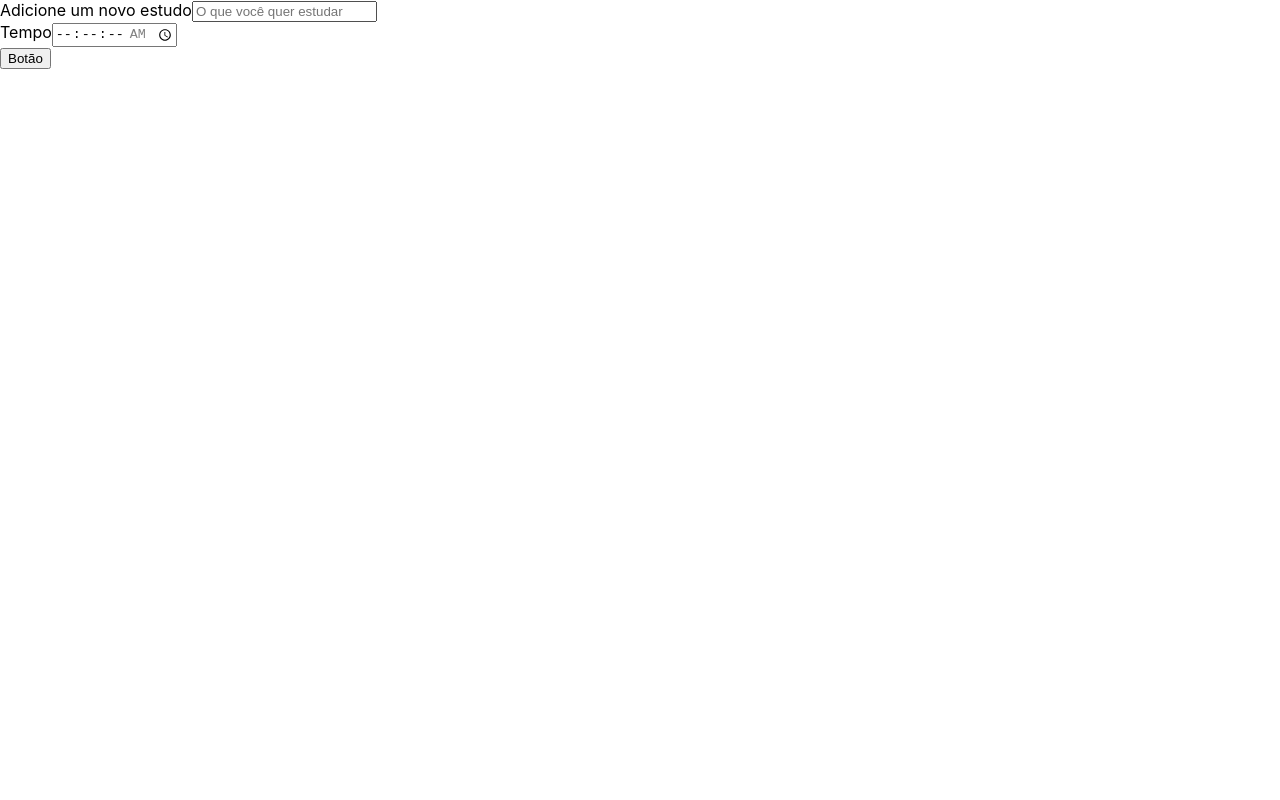
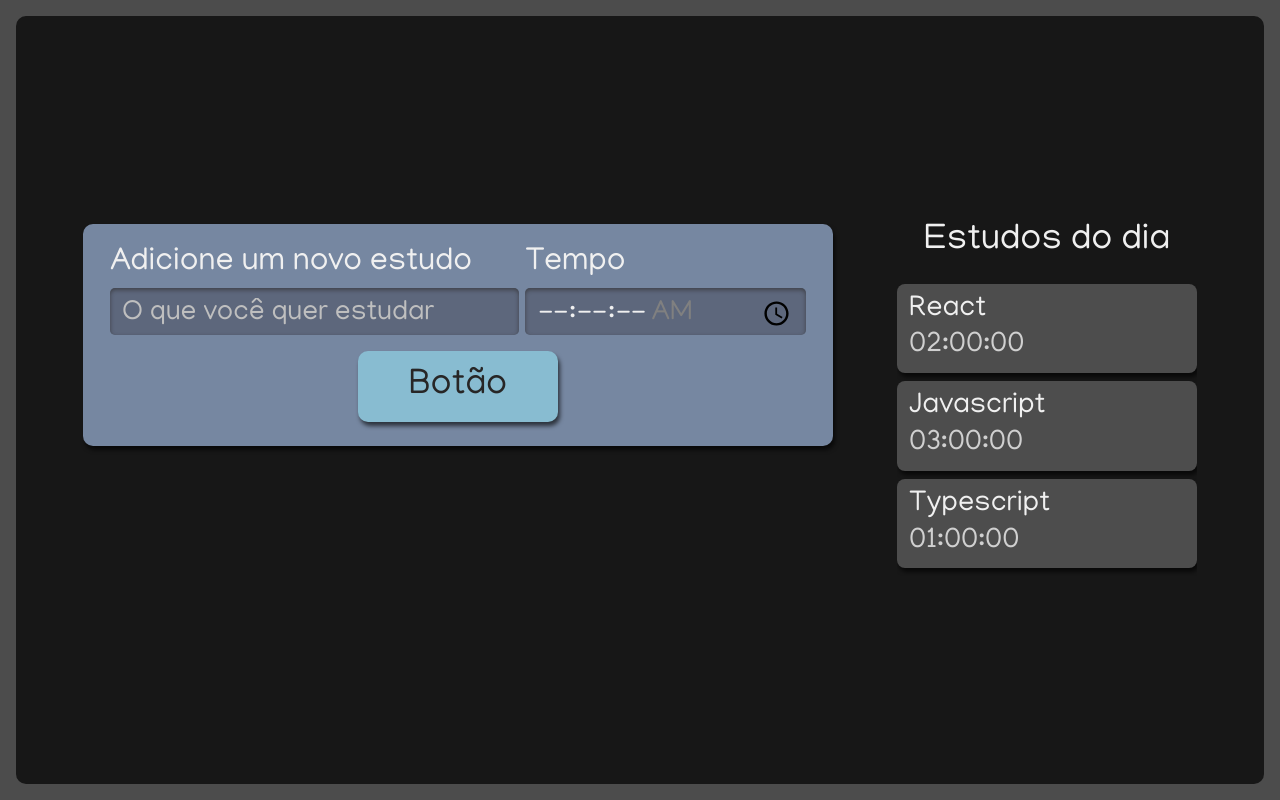
Before and after one commit to brunorochadelima/alura-studies, a React (Create React App) app: page / in a window 1280 px wide. Built offline with nearby package versions, Linux system fonts and the light colour scheme.

Commit message:
Aplicando CSS

```diff
--- a/package.json
+++ b/package.json
@@ -39,5 +39,8 @@
       "last 1 firefox version",
       "last 1 safari version"
     ]
+  },
+  "devDependencies": {
+    "sass": "^1.49.9"
   }
 }
--- a/src/App.tsx
+++ /dev/null
@@ -1,13 +0,0 @@
-import React from 'react';
-import Formulario from './components/formulário';
-
-function App() {
-  return (
-    <div className="App">
-      <Formulario/>
-    </div>
-  );
-}
-
-
-export default App;
--- a/src/components/botão/index.tsx
+++ b/src/components/botão/index.tsx
@@ -1,8 +1,9 @@
 import React from "react";
+import "../botão/style.scss"
 
 class Botao extends React.Component {
   render() {
-    return <button>Botão</button>;
+    return <button className="botao">Botão</button>;
   }
 }
 
--- /dev/null
+++ b/src/components/botão/style.scss
@@ -0,0 +1,25 @@
+.botao {
+  align-self: center;
+  background-color: #88bcd1;
+  border-radius: 10px;
+  box-shadow: 2px 4px 4px #0000009F;
+  color: #272626;
+  cursor: pointer;
+  font-size: 1.25rem;
+  padding: 16px;
+  width: 150px;
+
+  &:active {
+    background-color: #7CA6B7;
+    box-shadow: 2px 2px 4px #0000009F inset;
+  }
+}
+
+@media screen and (min-width: 1280px) {
+  .botao {
+    grid-column-start: span 2;
+    justify-self: center;
+    width: 200px;
+    font-size: 2.25rem;
+  }
+}
--- a/src/components/formulário/index.tsx
+++ b/src/components/formulário/index.tsx
@@ -1,11 +1,12 @@
 import React from "react";
-import Botao from "../botão"
+import Botao from "../botão";
+import "../formulário/style.scss";
 
 class Formulario extends React.Component {
   render() {
     return (
-      <form>
-        <div>
+      <form className="novaTarefa">
+        <div className="inputContainer">
           <label htmlFor="tarefa">Adicione um novo estudo</label>
           <input
             type="text"
@@ -16,7 +17,7 @@
           />
         </div>
 
-        <div>
+        <div className="inputContainer">
           <label htmlFor="tempo">Tempo</label>
           <input type="time"
           name="tempo"
--- /dev/null
+++ b/src/components/formulário/style.scss
@@ -0,0 +1,61 @@
+.novaTarefa {
+  display:flex;
+  flex-direction: column;
+  grid-area: nova-tarefa;
+  background-color: #7687A1;
+  border-radius: 10px;
+  box-shadow: 2px 4px 4px #0000009F;
+  padding: 12px;
+
+  .inputContainer {
+    display: flex;
+    flex-direction: column;
+    width: 100%;
+    margin-bottom: 16px;
+
+    label {
+      margin-bottom: 8px;
+      font-size: 1.25rem;
+    }
+
+    input {
+      width: 100%;
+      padding: 8px 12px 4px;
+      box-sizing: border-box;
+      border: unset;
+      border-radius: 5px;
+      background-color: #5D677C;
+      box-shadow: 0px 2px 4px #2D2B2B9F inset;
+
+      &::placeholder {
+        color: #BFBFBF;
+      }
+    }
+  }
+
+  @media screen and (min-width: 1280px) {
+    flex-direction: row;
+    flex-wrap: wrap;
+    justify-content: space-around;
+    font-size: 2.25rem;
+    padding: 24px;
+    box-sizing: border-box;
+
+    .inputContainer {
+      width: calc(60% - 12px);
+
+      &:last-of-type {
+        width: 40%;
+      }
+
+      label {
+        font-size: 2rem;
+      }
+
+      input {
+        height: 100%;
+        font-size: 1.75rem;
+      }
+    }
+  }
+}
--- /dev/null
+++ b/src/components/lista/index.tsx
@@ -0,0 +1,34 @@
+import React from "react";
+import "../lista/style.scss"
+
+function lista() {
+  const tarefas = [
+    {
+      tarefa: "React",
+      tempo: "02:00:00",
+    },
+    {
+      tarefa: "Javascript",
+      tempo: "03:00:00",
+    }, {
+      tarefa: "Typescript",
+      tempo: "01:00:00",
+    }
+  ];
+
+  return (
+    <aside className="listaTarefas">
+      <h2> Estudos do dia </h2>
+      <ul>
+        {tarefas.map((item, index) => (
+          <li key={index} className="item">
+            <h3>{item.tarefa}</h3>
+            <span>{item.tempo}</span>
+          </li>
+        ))}
+      </ul>
+    </aside>
+  );
+}
+
+export default lista;
--- /dev/null
+++ b/src/components/lista/style.scss
@@ -0,0 +1,75 @@
+.listaTarefas {
+  grid-area: tarefas;
+  height: 100%;
+
+  h2 {
+    font-size: 1.25rem;
+    margin-bottom: 12px;
+  }
+
+  ul {
+    max-height: 350px;
+    overflow-y: scroll;
+  	scrollbar-width: thin;
+  }
+
+  @media screen and (min-width:1280px) {
+
+    h2{
+      text-align: center;
+      font-size: 2.25rem;
+      margin-bottom: 24px;
+    }
+
+    ul {
+      overflow: auto;
+      max-height: 500px;
+    }
+  }
+}
+
+.item {
+  background-color: #4D4D4D;
+  border-radius: 8px;
+  box-shadow: 2px 4px 4px #0000009F;
+  padding: 12px;
+  margin-bottom: 8px;
+  position: relative;
+  cursor: pointer;
+
+  h3 {
+    margin-bottom: 8px;
+    word-break: break-all;
+  }
+
+  span {
+    color: #D0D0D0;
+  }
+
+  @media screen and (min-width:1280px) {
+    font-size: 1.8rem;
+  }
+}
+
+.itemSelecionado {
+  background-color: #292929;
+  box-shadow: 2px 4px 4px #0000009F inset;
+}
+
+.itemCompletado {
+  background-color: #566F42;
+  cursor: auto;
+
+  .concluido {
+    display: block;
+    background-image: url('../../assets/img/check-mark.svg');
+    background-repeat: no-repeat;
+    background-size: 38px 38px;
+    position: absolute;
+    top: 50%;
+    right: 12px;
+    transform: translateY(-50%);
+    width: 42px;
+    height: 43px;
+  }
+}
--- /dev/null
+++ b/src/components/pages/App.tsx
@@ -0,0 +1,17 @@
+import React from 'react';
+import Formulario from '../formulário';
+import Lista from '../lista'
+import '../pages/style.scss';
+import '../pages/reset.scss';
+
+function App() {
+  return (
+    <div className="AppStyle">
+      <Formulario/>
+      <Lista/>
+    </div>
+  );
+}
+
+
+export default App;
--- /dev/null
+++ b/src/components/pages/reset.scss
@@ -0,0 +1,95 @@
+html, body, div, span, applet, object, iframe,
+h1, h2, h3, h4, h5, h6, p, blockquote, pre,
+a, abbr, acronym, address, big, cite, code,
+del, dfn, em, img, ins, kbd, q, s, samp,
+small, strike, strong, sub, sup, tt, var,
+b, u, i, center,
+dl, dt, dd, ol, ul, li,
+fieldset, form, label, legend,
+table, caption, tbody, tfoot, thead, tr, th, td,
+article, aside, canvas, details, embed,
+figure, figcaption, footer, header, hgroup,
+menu, nav, output, ruby, section, summary,
+time, mark, audio, video {
+	margin: 0;
+	padding: 0;
+	border: 0;
+	font-size: 100%;
+	font: inherit;
+	vertical-align: baseline;
+}
+/* HTML5 display-role reset for older browsers */
+article, aside, details, figcaption, figure,
+footer, header, hgroup, menu, nav, section {
+	display: block;
+}
+body {
+	line-height: 1;
+}
+ol, ul {
+	list-style: none;
+}
+blockquote, q {
+	quotes: none;
+}
+blockquote:before, blockquote:after,
+q:before, q:after {
+	content: '';
+	content: none;
+}
+table {
+	border-collapse: collapse;
+	border-spacing: 0;
+}
+
+
+input {
+	font-family: inherit;
+	font-size: inherit;
+	font-weight: inherit;
+	color: inherit;
+}
+
+button {
+	border: unset;
+	background-color: unset;
+	font-family: inherit;
+	font-size: inherit;
+	font-weight: inherit;
+	color: inherit;
+}
+
+@import url('https://fonts.googleapis.com/css2?family=Manjari&display=swap');
+
+body {
+	display: flex;
+	justify-content: center;
+	font-family: 'Manjari', sans-serif;
+	color: #F0F0F0;
+	background-color: #4C4C4C;
+	height: 100%;
+	width: 100%;
+	padding: 16px;
+	box-sizing: border-box;
+}
+
+#root {
+	width: 100%;
+}
+
+::-webkit-scrollbar {
+	width: 8px;
+}
+
+::-webkit-scrollbar-track {
+	background: unset;
+}
+
+::-webkit-scrollbar-thumb {
+	border-radius: 4px;
+	background: #888;
+}
+
+::-webkit-scrollbar-thumb:hover {
+	background: #555;
+}
--- /dev/null
+++ b/src/components/pages/style.scss
@@ -0,0 +1,30 @@
+.AppStyle {
+  display: grid;
+  grid-template-rows: min-content min-content auto;
+  grid-template-areas:
+  "nova-tarefa"
+  "cronometro"
+  "tarefas"
+  ;
+  row-gap: 24px;
+  min-width: 320px;
+  min-height: calc(100vh - 32px);
+  width: 100%;
+  padding: 32px;
+  box-sizing: border-box;
+  border-radius: 10px;
+  background-color: #171717;
+
+  @media screen and (min-width:1280px)  {
+    grid-template-areas:
+    "nova-tarefa tarefas"
+    "cronometro tarefas"
+    ;
+    column-gap: 64px;
+    grid-template-rows: min-content min-content;
+    grid-template-columns: 750px 300px;
+    justify-content: center;
+    align-content: center;
+    padding: 64px;
+  }
+}
--- a/src/index.tsx
+++ b/src/index.tsx
@@ -1,7 +1,7 @@
 import React from 'react';
 import ReactDOM from 'react-dom';
 import './index.css';
-import App from './App';
+import App from './components/pages/App';
 
 
 ReactDOM.render(
```
Also changed, not shown: src/assets/img/check-mark.svg (added), 1 other file (tests, documents, lock files or other folders).
